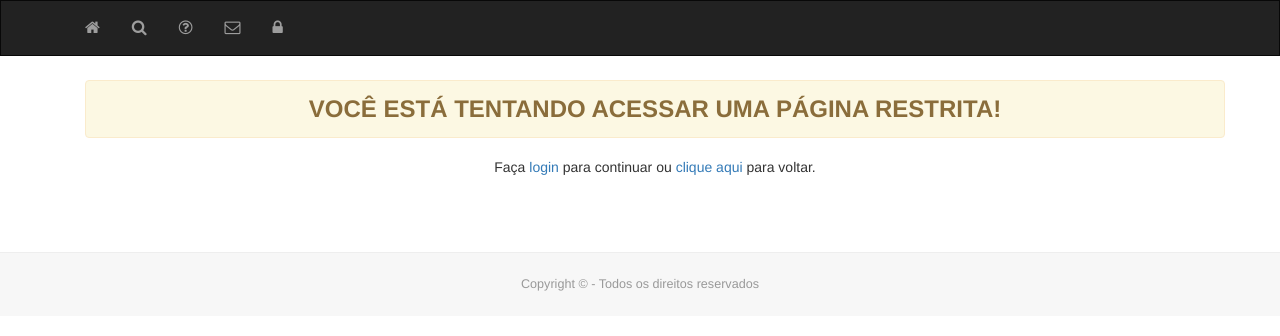
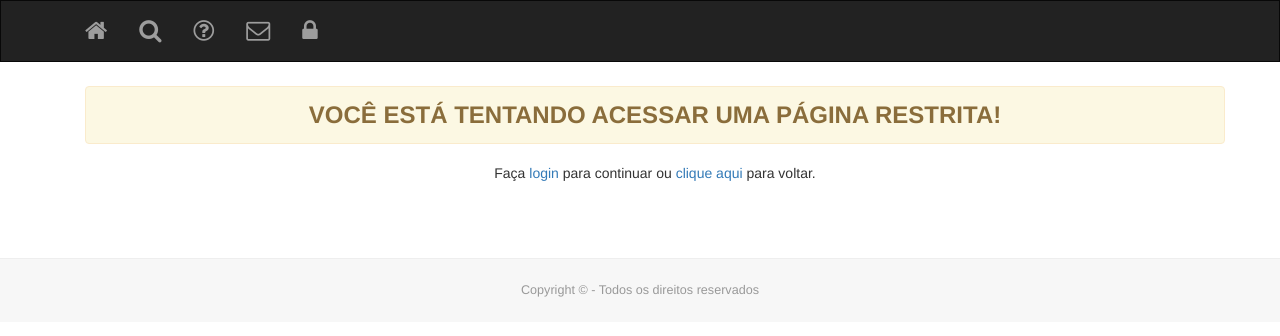
Before and after one commit to kaiserthiago/contratou, a Django app: page /avaliacao_profissional in a window 1280 px wide. Shown: the top 336 px of the page. Run offline with Django 3.2, Linux system fonts and the light colour scheme; some libraries are stand-ins or nearby versions.

Commit message:
nav bigger

```diff
--- a/contratou/templates/layout.html
+++ b/contratou/templates/layout.html
@@ -28,24 +28,25 @@
     <div class="container">
         <ul class="nav navbar-nav nav-pills" role="tablist">
             <li {% block class_home %} {% endblock %}><a href="{% url 'contratou.home' %}"><i
-                    class="fa fa-home" style="font-size:16px"></i></a>
+                    class="fa fa-home" style="font-size:24px"></i></a>
             </li>
-            <li {% block class_search %} {% endblock %}><a href="{% url 'contratou.search' %}"><i
-                    class="fa fa-search" style="font-size:16px"></i></a>
+            <li {% block class_search %} {% endblock %}>
+                <a href="{% url 'contratou.search' %}"><i
+                        class="fa fa-search" style="font-size:24px"></i></a>
             </li>
-            <li
-                    {% block class_sobre %} {% endblock %}><a href="{% url 'contratou.sobre' %}"><i
-                    class="fa fa-question-circle-o" style="font-size:16px"></i></a>
+            <li {% block class_sobre %} {% endblock %}>
+                <a href="{% url 'contratou.sobre' %}"><i
+                        class="fa fa-question-circle-o" style="font-size:24px"></i></a>
             </li>
-            <li
-                    {% block class_contato %} {% endblock %}><a href="{% url 'contratou.contato' %}"><i
-                    class="fa fa-envelope-o" style="font-size:16px"></i></a>
+            <li {% block class_contato %} {% endblock %}>
+                <a href="{% url 'contratou.contato' %}"><i
+                        class="fa fa-envelope-o" style="font-size:24px"></i></a>
             </li>
             {% if request.user.is_authenticated %}
                 <li class="dropdown">
                     <a href="#" class="dropdown-toggle" data-toggle="dropdown" role="button" aria-haspopup="true"
                        aria-expanded="false"><i
-                            class="fa fa-user-o" style="font-size:16px;"></i></a>
+                            class="fa fa-user-o" style="font-size:24px;"></i></a>
                     <ul class="dropdown-menu">
                         {% if request.user.userprofile.tipo == 'Usuário' %}
                             <li {% block class_avalia_prof %} {% endblock %}>
@@ -55,10 +56,10 @@
                                 </a>
                             </li>
 
-{#                            <li>#}
-{#                                <a href="{% url 'profissional_perguntas' request.user.userprofile.profissional.id %}"><i#}
-{#                                        class="fa fa-question-circle-o" style="font-size:16px"></i> Minhas perguntas</a>#}
-{#                            </li>#}
+                            {#                            <li>#}
+                            {#                                <a href="{% url 'profissional_perguntas' request.user.userprofile.profissional.id %}"><i#}
+                            {#                                        class="fa fa-question-circle-o" style="font-size:16px"></i> Minhas perguntas</a>#}
+                            {#                            </li>#}
 
                         {% elif request.user.userprofile.tipo == 'Profissional' %}
                             <li>
@@ -86,7 +87,7 @@
                 </li>
             {% else %}
                 <li><a data-toggle="modal" href="#modal-login"><i
-                        class="fa fa-lock" style="font-size:16px;"></i></a></li>
+                        class="fa fa-lock" style="font-size:24px;"></i></a></li>
             {% endif %}
         </ul>
         {#        </div>#}
```
